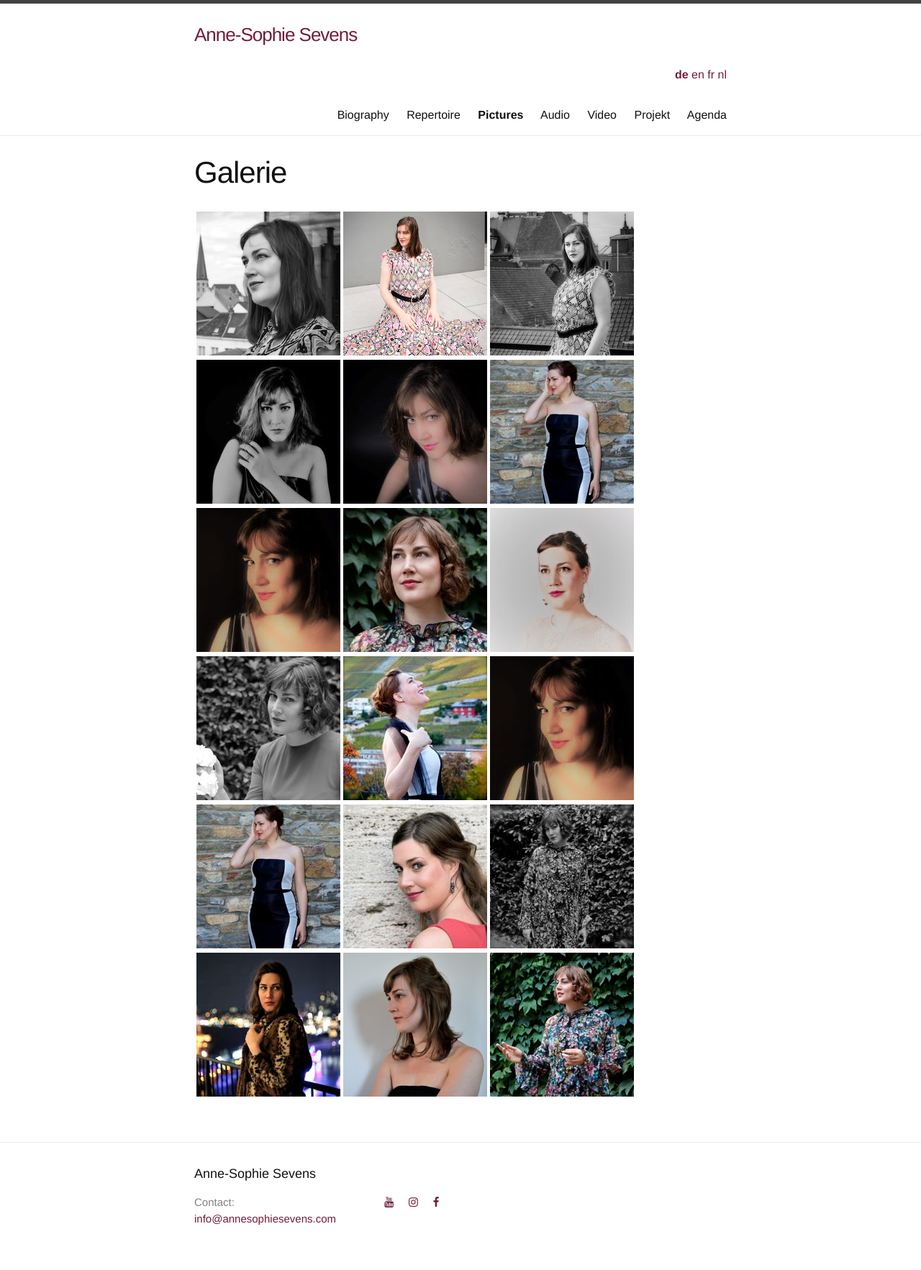
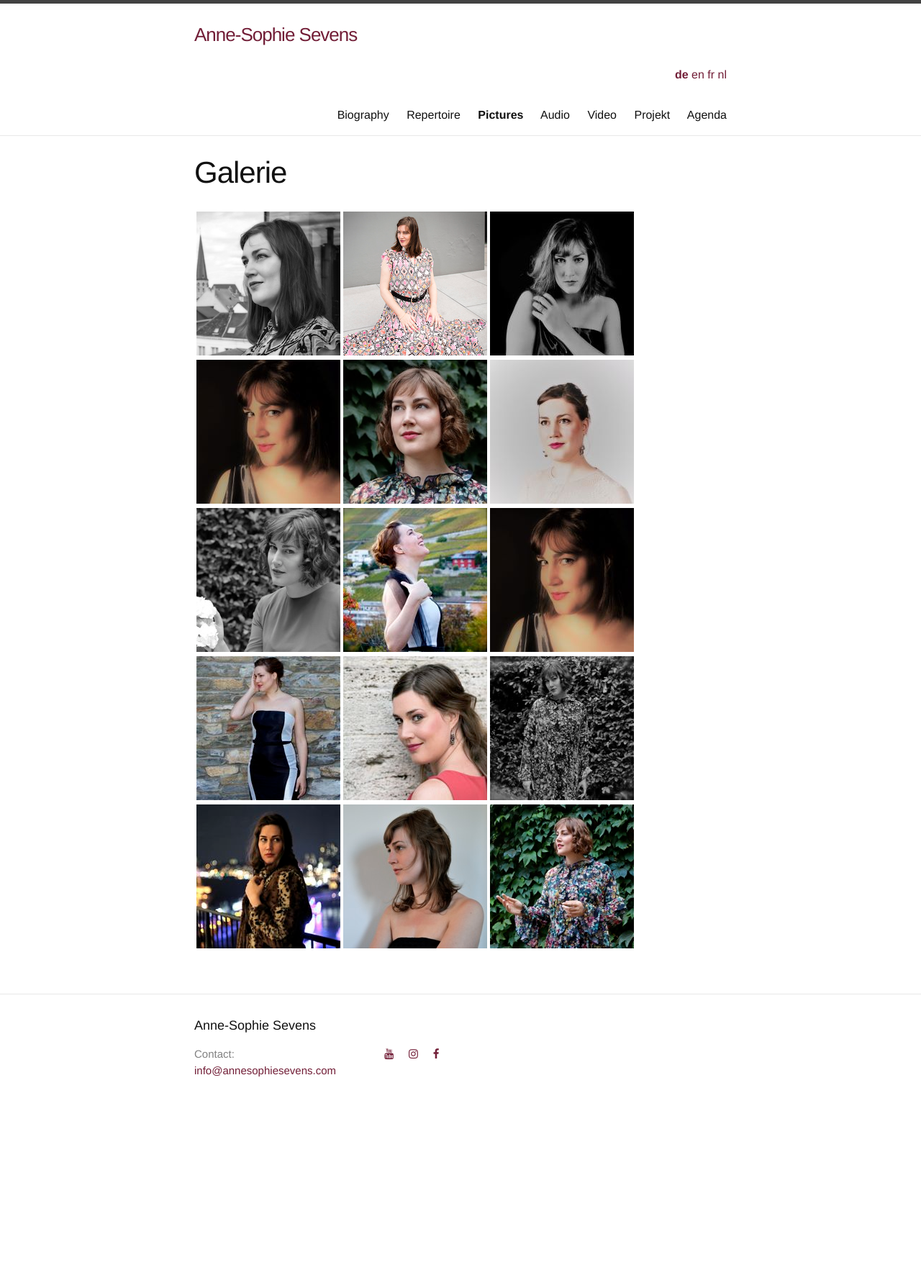
Before and after one commit to annesophie-sevens/annesophie-sevens.github.io, a Jekyll site: the page built from pictures-de.md, in a window 1280 px wide. Shown: the whole page at 72% size. Built offline with Jekyll 4.4.1, drawn with Linux system fonts in a browser that asks for light colours; nearby versions of some CDN libraries; after the commit the page ends 1559 px from its top, so only the background shows below that.

Commit message:
Update pictures-de.md

```diff
--- a/pictures-de.md
+++ b/pictures-de.md
@@ -5,9 +5,7 @@
 lang: de
 ref: pictures
 ---
-| <a href="/assets/R1.jpg"> ![]({{ site.baseurl }}/assets/R1-thumbnail.jpeg) </a> | <a href="/assets/R6.jpg"> ![]({{ site.baseurl }}/assets/R6-thumbnail.jpg) </a> | <a href="/assets/R5.jpg">  ![]({{ site.baseurl }}/assets/R5-thumbnail.jpg) </a> |
-
-| <a href="/assets/I.jpg"> ![]({{ site.baseurl }}/assets/Ic.jpg) </a> | <a href="/assets/IV.jpg"> ![]({{ site.baseurl }}/assets/IVc.jpg) </a> | <a href="/assets/2953.jpg">  ![]({{ site.baseurl }}/assets/2953c.jpg) </a> |
+| <a href="/assets/R1.jpg"> ![]({{ site.baseurl }}/assets/R1-thumbnail.jpeg) </a> | <a href="/assets/R6.jpg"> ![]({{ site.baseurl }}/assets/R6-thumbnail.jpg) </a> | <a href="/assets/I.jpg">  ![]({{ site.baseurl }}/assets/Ic.jpg) </a> |
 
 | <a href="/assets/IX.jpg"> ![]({{ site.baseurl }}/assets/IXc.jpg) </a> | <a href="/assets/2673.jpg"> ![]({{ site.baseurl }}/assets/2673c.jpg) </a> | <a href="/assets/VII.jpg">  ![]({{ site.baseurl }}/assets/VIIc.jpg) </a> |
 
```
